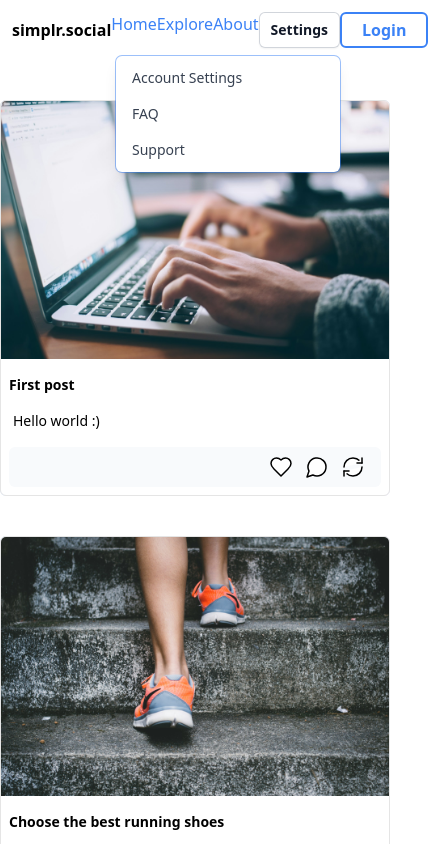
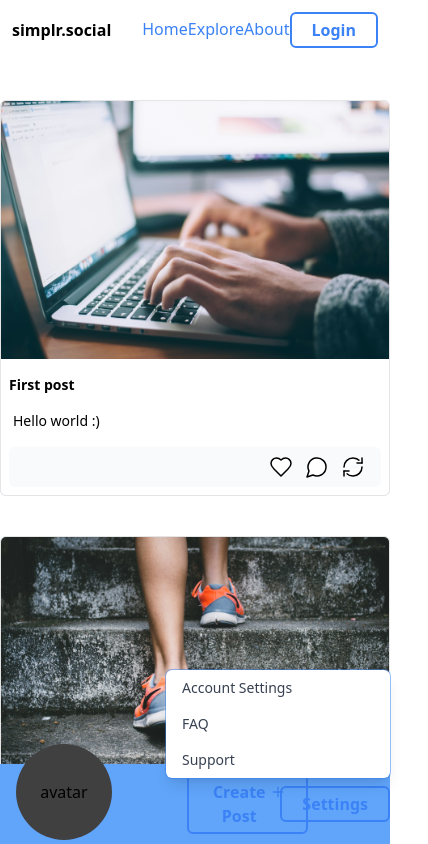
Before and after one commit to cswebdev/vite-blog-site, a React (Vite) app: page / in a window 390 px wide. Both pictures are taken after a click on the button "Settings". Shown: the top 844 px of the page, 428 px wide, since content can reach past the window. Built offline with nearby package versions, Linux system fonts and the light colour scheme.

Commit message:
created a bottom bar and moved settings button to bottom bar from navbar.

```diff
--- a/src/App.tsx
+++ b/src/App.tsx
@@ -1,4 +1,5 @@
 import BlogPostList from './components/blogPostList'
+import BottomBar from './components/BottomBar'
 import NavBar from './components/NavBar'
 import { dummyData } from './data/dummyData'
 
@@ -6,12 +7,17 @@ function App() {
 
 
   return (
-   <div className="bg-white">
+   <div className="bg-white m-0 p-0">
    <NavBar />
-   <div className='flex justify-center'>
-    <BlogPostList
-    blogPosts={dummyData}
-    />
+   <div className='flex flex-col'>
+    <div className='flex justify-center w-full'>
+      <BlogPostList
+      blogPosts={dummyData}
+      />
+    </div>
+    <div className='sticky bottom-0'>
+      <BottomBar />
+    </div>
    </div>
    </div>
   )
--- a/src/components/BlogPostItem.tsx
+++ b/src/components/BlogPostItem.tsx
@@ -7,7 +7,7 @@ interface BlogPostItemProps {
 
 export default function BlogPostItem({ blogPost }: BlogPostItemProps) {
     return (
-        <div className="flex items-center justify-center md:container md:mx-auto rounded-md bg-gradient-to-r from-blue-100 via-purple-100 to-violet-100 sm:p-1 max-w-full sm:max-w-lg">
+        <div className="flex items-center justify-center md:container  rounded-md bg-gradient-to-r from-blue-100 via-purple-100 to-violet-100 sm:p-1 max-w-full sm:max-w-lg">
             <div className="bg-white w-full p-0 m-0 rounded-md border border-neutral-200 overflow-hidden">
                 {blogPost.image ? (
                     <img
--- a/src/components/BlogPostList.tsx
+++ b/src/components/BlogPostList.tsx
@@ -9,7 +9,7 @@ export default function BlogPostList({
     blogPosts
 }: BlogPostListProps) {
     return (
-        <div className="space-y-10">
+        <div className="space-y-10 mt-10">
             {blogPosts.map((blogPost) => (
                 <BlogPostItem
                     key = {blogPost.id}
--- /dev/null
+++ b/src/components/BottomBar.tsx
@@ -0,0 +1,20 @@
+import { Plus } from "lucide-react";
+import DropdownMenu from "./DropDownMenu";
+
+export default function BottomBar() {
+    return (
+        <>
+        <div className="flex flex-row h-20 w-full bg-blue-400 lg:bg-transparent md:bg-blue-400 sm:bg-blue-400 justify-end items-center">
+            <div className="absolute bottom-1 left-0 flex justify-center items-center w-24 h-24 ml-4 rounded-full bg-neutral-700 border-blue-600">avatar</div>
+            <div className="flex flex-row h-full w-1/4 items-center p-1">
+            <button
+            //  className="flex flex-row text-blue-600 font-semibold ring-1 px-3 py-2 rounded-md bg-white text-sm lg:text-lg sm:text-md"
+             className="btn-primary"
+             >Create Post <Plus /></button>
+            </div>
+            <DropdownMenu options={[]} darkModeEnabled={false} index={0} />
+
+        </div>
+        </>
+    )
+}
--- a/src/components/DropDownMenu.tsx
+++ b/src/components/DropDownMenu.tsx
@@ -1,5 +1,6 @@
 import { useState, useEffect } from "react";
 import { DropDownMenuProps } from "../types/blogs";
+import '../styles.css'
 
 const DropdownMenu: React.FC<DropDownMenuProps> = () => {
     // Declare state variables directly within the DropdownMenu component
@@ -30,7 +31,8 @@ const DropdownMenu: React.FC<DropDownMenuProps> = () => {
                 <button
                     type="button"
                     onClick={toggleMenu}
-                    className="inline-flex w-full justify-center gap-x-1.5 rounded-md bg-white px-3 py-2 text-sm font-semibold text-gray-900 shadow-sm ring-1 ring-inset ring-gray-300 hover:bg-gray-50"
+                    // className="inline-flex w-full justify-center gap-x-1.5 rounded-md bg-white px-3 py-2 text-sm font-semibold text-blue-600 shadow-sm ring-1 ring-inset ring-blue-600 hover:bg-gray-100"
+                    className="btn-primary"
                     id="menu-button"
                     aria-expanded={isOpen}
                     aria-haspopup="true"
@@ -42,20 +44,20 @@ const DropdownMenu: React.FC<DropDownMenuProps> = () => {
             {isOpen && (
                 <div
                     id="dropdown-menu"
-                    className="absolute right-0 z-10 mt-2 w-56 origin-top-right rounded-md bg-white shadow-lg ring-1 ring-opacity-5 focus:outline-none"
+                    className="btn-menu-popup"
                     role="menu"
                     aria-labelledby="menu-button"
                     tabIndex={-1}
                     onMouseLeave={() => setIsOpen(false)} // Hide menu on mouse leave
                 >
-                    <div className="py-1" role="none">
-                        <a href="#" className="block px-4 py-2 text-sm text-gray-700" role="menuitem" tabIndex={-1} id="menu-item-0">
+                    <div className="py-0 overflow-hidden" role="none">
+                        <a href="#" className="block px-4 py-2 text-sm text-gray-700 hover:bg-gray-50" role="menuitem" tabIndex={-1} id="menu-item-0">
                             Account Settings
                         </a>
-                        <a href="#" className="block px-4 py-2 text-sm text-gray-700" role="menuitem" tabIndex={-1} id="menu-item-1">
+                        <a href="#" className="block px-4 py-2 text-sm text-gray-700 hover:bg-gray-50" role="menuitem" tabIndex={-1} id="menu-item-1">
                             FAQ
                         </a>
-                        <a href="#" className="block px-4 py-2 text-sm text-gray-700" role="menuitem" tabIndex={-1} id="menu-item-2">
+                        <a href="#" className="block px-4 py-2 text-sm text-gray-700 hover:bg-gray-50" role="menuitem" tabIndex={-1} id="menu-item-2">
                             Support
                         </a>
                     </div>
--- a/src/components/NavBar.tsx
+++ b/src/components/NavBar.tsx
@@ -1,4 +1,5 @@
-import DropdownMenu from "./DropDownMenu";
+// import DropdownMenu from "./DropDownMenu";
+import '../styles.css'
 
 
 export default function NavBar() {
@@ -29,7 +30,7 @@ export default function NavBar() {
 
 
     return (
-        <div className="flex flex-row content-center items-center bg-white justify-between py-3 px-3 mb-10 min-w-full">
+        <div className="flex flex-row content-center items-center  justify-between py-3 px-3 min-w-full">
             <p className="font-bold lg:text-3xl md:text-2xl lg:text-blue-500 cursor-default">
                 simplr.social
             </p>
@@ -39,10 +40,10 @@ export default function NavBar() {
                     <a className="border-b-2 border-transparent hover:text-blue-600 hover:border-b-2 hover:border-b-blue-600" href="#">Explore</a>
                     <a className="border-b-2 border-transparent hover:text-blue-600 hover:border-b-2 hover:border-b-blue-600" href="#">About</a>
                     {/* <a className="border-b-2 border-transparent hover:text-blue-600 hover:border-b-2 hover:border-b-blue-600">Settings</a> */}
-                    <DropdownMenu options={[]} darkModeEnabled={false} index={0} />
+                    {/* <DropdownMenu options={[]} darkModeEnabled={false} index={0} /> */}
 
                 </div>
-                <button className="rounded-md py-1 px-5 font-extrabold text-blue-500 bg-transparent border-2 border-blue-500 hover:bg-blue-500 hover:text-white active:bg-blue-600 active:border-blue-600">Login</button>
+                <button className="btn-primary">Login</button>
             </div>
         </div>
     )
--- /dev/null
+++ b/src/styles.css
@@ -0,0 +1,11 @@
+.btn-primary {
+   @apply flex flex-row rounded-md py-1 px-5 font-extrabold text-blue-500 bg-transparent border-2 border-blue-500 hover:bg-blue-500 hover:text-white active:bg-blue-600 active:border-blue-600;
+}
+
+.btn-menu-popup {
+   @apply absolute right-0 z-10 mb-2 bottom-full w-56 origin-top-right rounded-md bg-white shadow-lg ring-1 ring-opacity-5 focus:outline-none overflow-hidden;
+}
+
+.btn-menu-dropdown {
+   @apply absolute right-0 z-10 mt-2 w-56 origin-top-right rounded-md bg-white shadow-lg ring-1 ring-opacity-5 focus:outline-none overflow-hidden;
+}
```
Also changed, not shown: src/components/SideBar.tsx (deleted).
